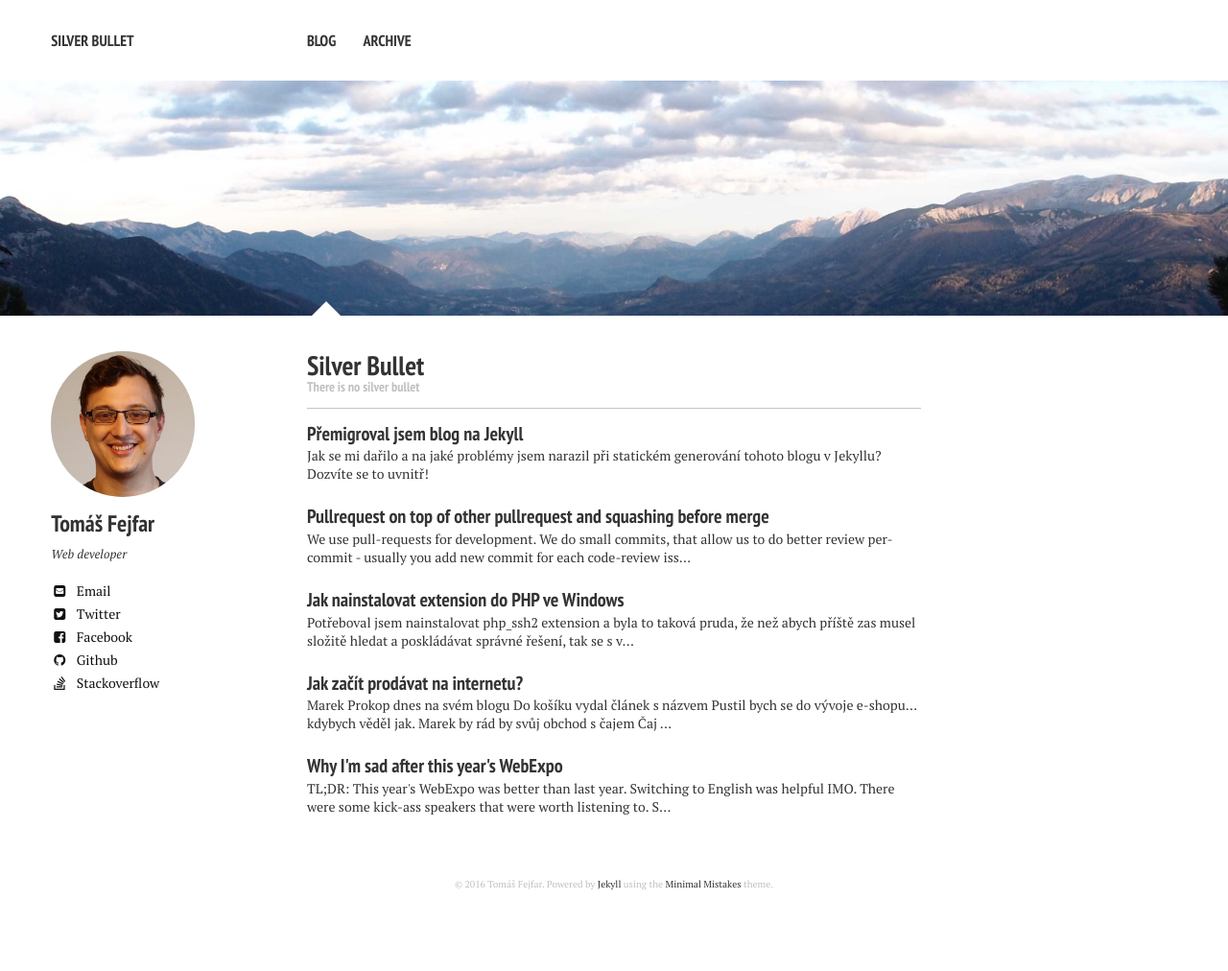
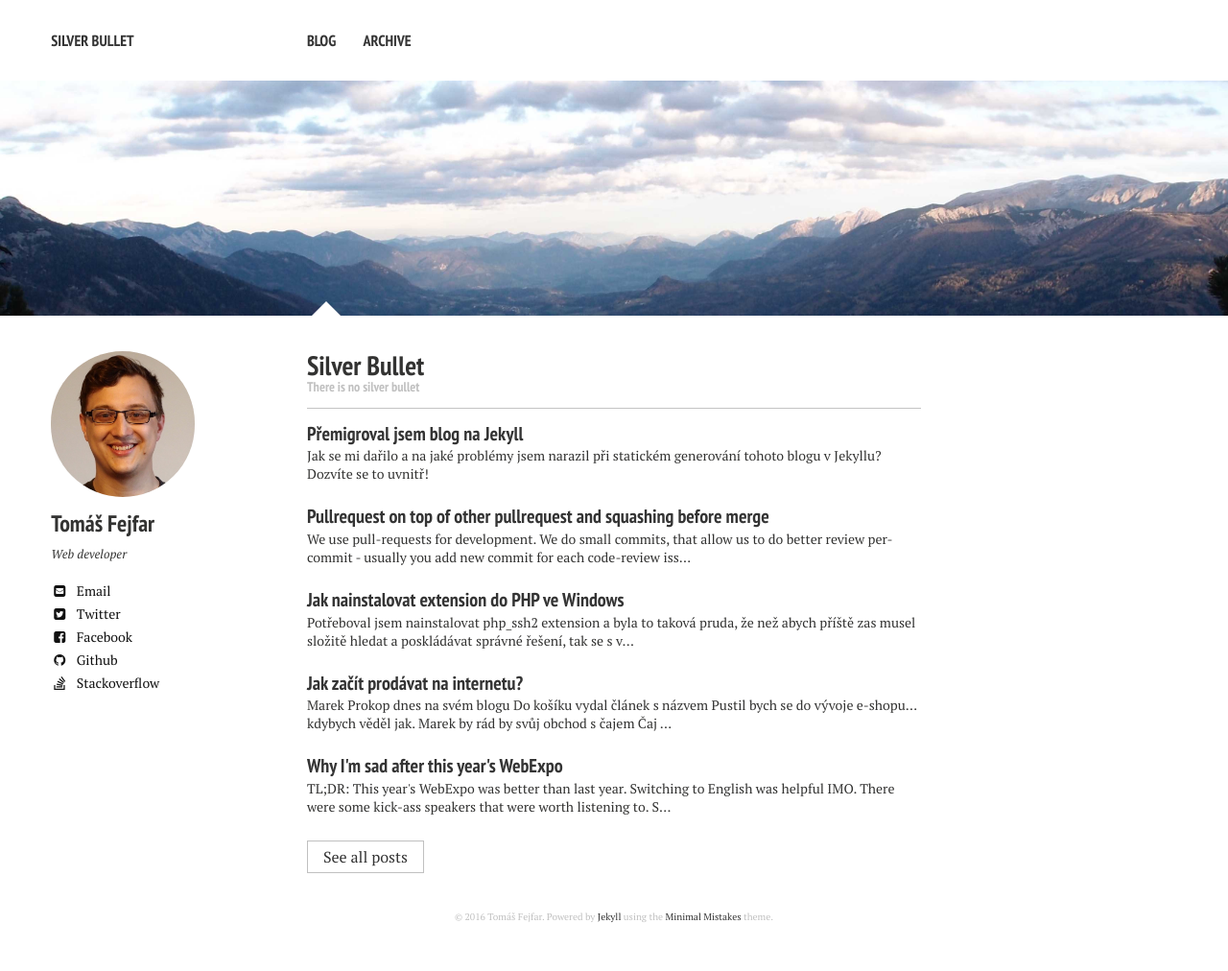
Before and after one commit to tomasfejfar/blog, a Jekyll site: the page built from index.md, in a window 1280 px wide. Shown: the whole page at 96% size. Built offline with Jekyll 4.4.1, drawn with Linux system fonts in a browser that asks for light colours; nearby versions of some CDN libraries; before the commit the page ends 978 px from its top, so only the background shows below that.

Commit message:
Added See all posts button to the homepage

```diff
--- a/_layouts/home.html
+++ b/_layouts/home.html
@@ -44,6 +44,7 @@
       {% endif %}
     </article>
     {% endfor %}
+      <a href="{{ site.url }}/posts/" class="button">See all posts</a>
   </div><!-- /#index -->
 </div><!-- /#main -->
 
--- a/_sass/custom.scss
+++ b/_sass/custom.scss
@@ -19,3 +19,21 @@ footer {
         }
     }
 }
+
+.button {
+    padding: .5em 1em;
+    border: 1px solid silver;
+    line-height: 1em;
+    text-decoration: none;
+
+    @media #{$micro} {
+        display: block;
+    }
+    @media #{$small} {
+        display: inline-block;
+    }
+
+    &:hover {
+        background-color: #eee;
+    }
+}
```
